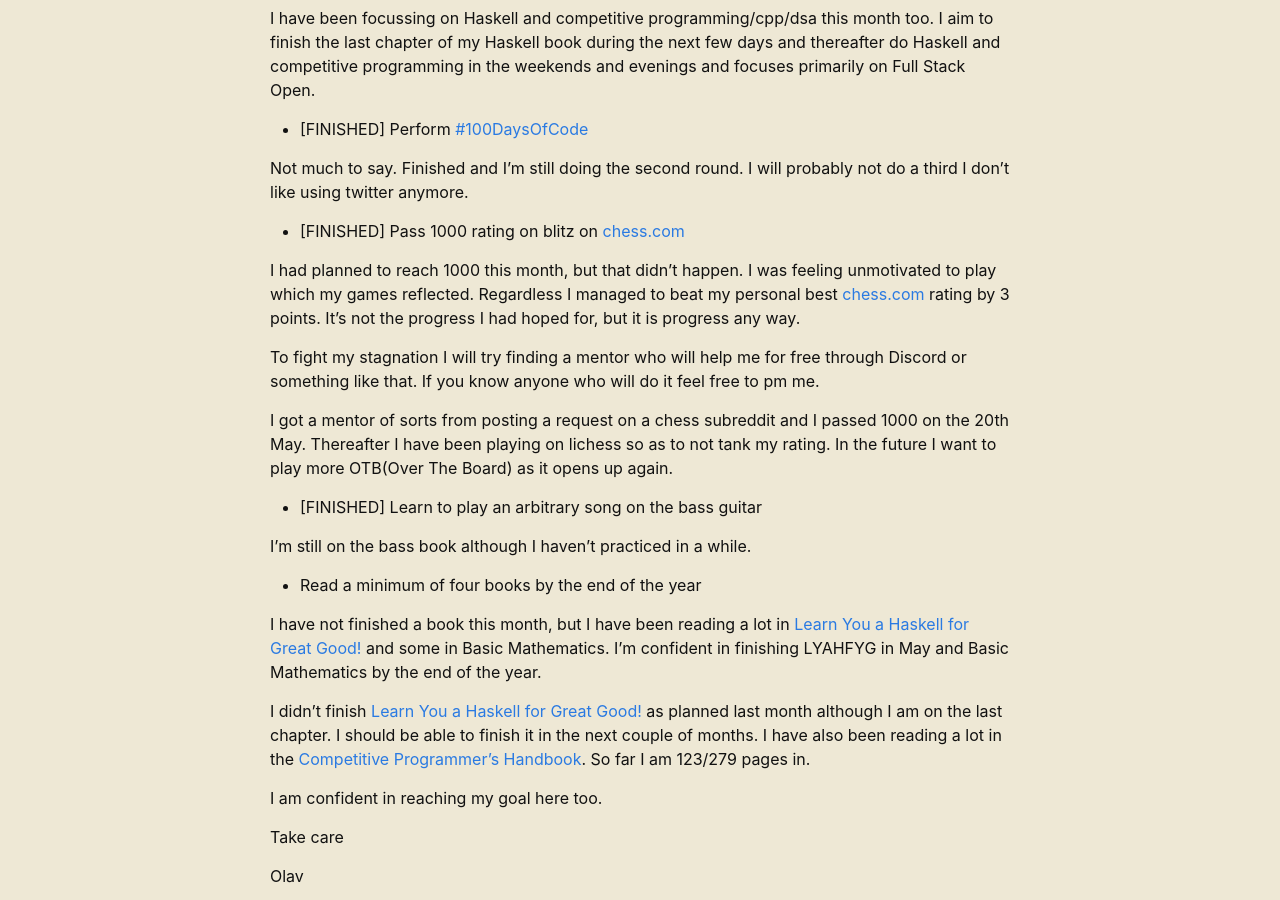
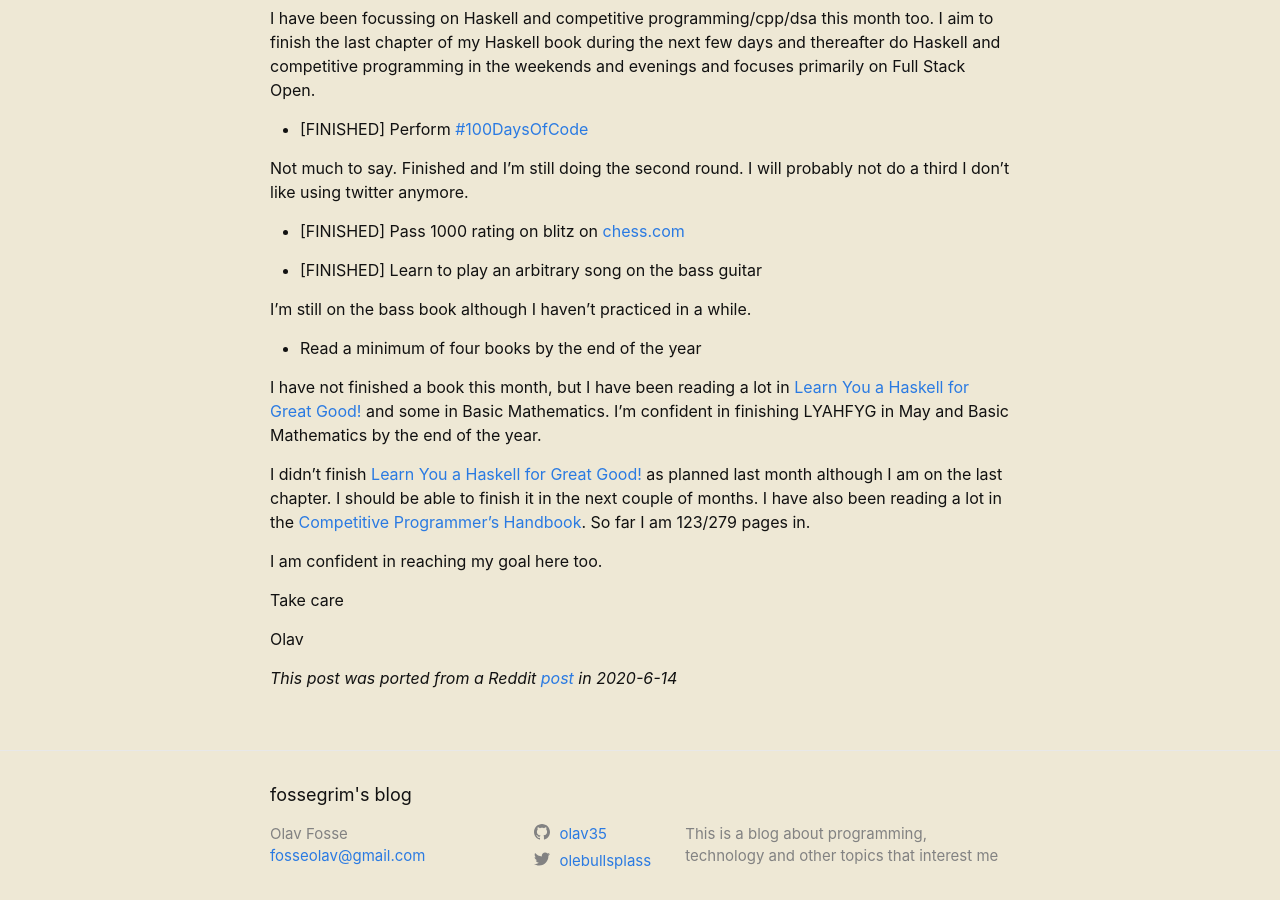
Before and after one commit to fossegrim/fossegr.im, a Jekyll site: the page built from _posts/2020-06-01-new-years-resolutions-update.markdown, in a window 1280 px wide and 900 px high, scrolled down 330 px. Built offline with Jekyll 4.4.1, drawn with Linux system fonts in a browser that asks for light colours.

```diff
--- a/_posts/2020-06-01-new-years-resolutions-update.markdown
+++ b/_posts/2020-06-01-new-years-resolutions-update.markdown
@@ -19,12 +19,6 @@
 
 * \[FINISHED\] Pass 1000 rating on blitz on [chess.com](https://chess.com/)
 
-I had planned to reach 1000 this month, but that didn't happen. I was feeling unmotivated to play which my games reflected. Regardless I managed to beat my personal best [chess.com](https://chess.com/) rating by 3 points. It's not the progress I had hoped for, but it is progress any way.
-
-To fight my stagnation I will try finding a mentor who will help me for free through Discord or something like that. If you know anyone who will do it feel free to pm me.
-
-I got a mentor of sorts from posting a request on a chess subreddit and I passed 1000 on the 20th May. Thereafter I have been playing on lichess so as to not tank my rating. In the future I want to play more OTB(Over The Board) as it opens up again.
-
 * \[FINISHED\] Learn to play an arbitrary song on the bass guitar
 
 I'm still on the bass book although I haven't practiced in a while.
```
